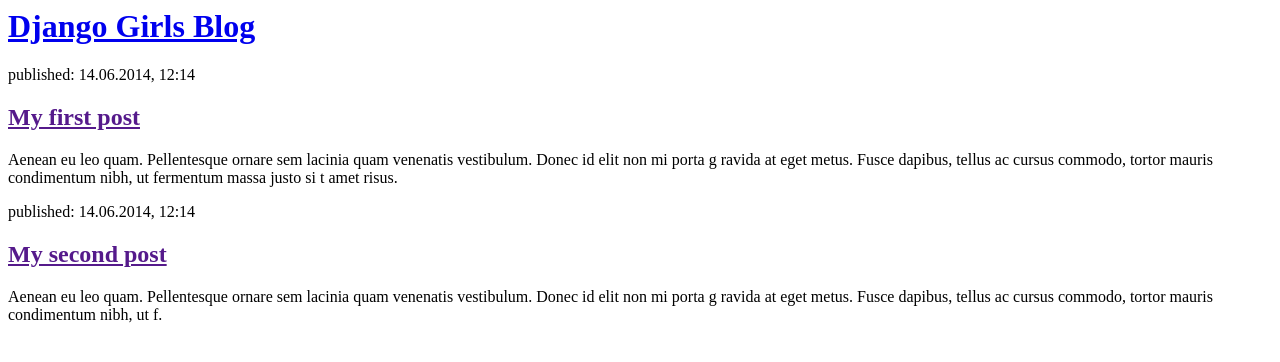
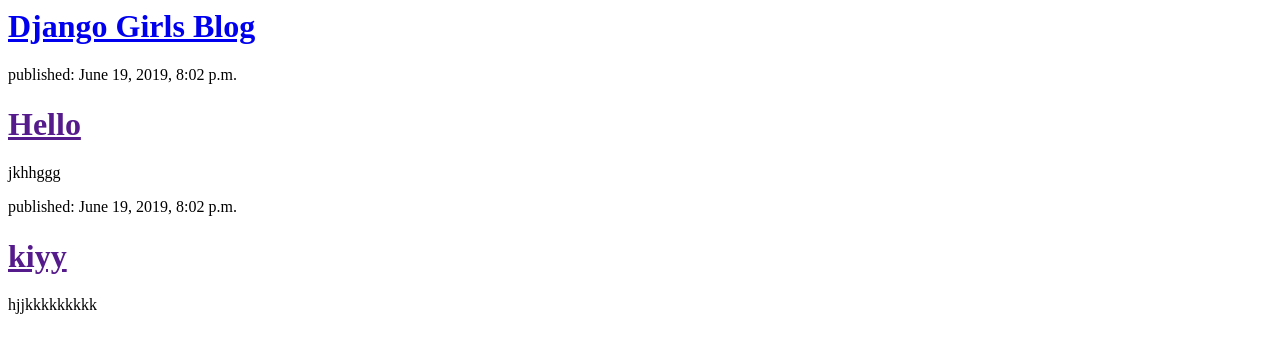
Before and after one commit to ronaldbaruelo/django-blog, a Django app: page / in a window 1280 px wide. Shown: the top 362 px of the page. Run offline with Django 3.2, Linux system fonts and the light colour scheme; data comes from the database, SQL or seed files in the repository; both versions use the stored data as it was after the commit.

Commit message:
Modified templates to display

```diff
--- a/blog/templates/blog/post_list.html
+++ b/blog/templates/blog/post_list.html
@@ -1,30 +1,12 @@
-<html>
-  <head>
-    <title>Django Girls blog</title>
-  </head>
-  <body>
-    <div>
-      <h1><a href="/">Django Girls Blog</a></h1>
-    </div>
-
-    <div>
-      <p>published: 14.06.2014, 12:14</p>
-      <h2><a href="">My first post</a></h2>
-      <p>
-        Aenean eu leo quam. Pellentesque ornare sem lacinia quam venenatis
-        vestibulum. Donec id elit non mi porta g ravida at eget metus. Fusce
-        dapibus, tellus ac cursus commodo, tortor mauris condimentum nibh, ut
-        fermentum massa justo si t amet risus.
-      </p>
-    </div>
-    <div>
-      <p>published: 14.06.2014, 12:14</p>
-      <h2><a href="">My second post</a></h2>
-      <p>
-        Aenean eu leo quam. Pellentesque ornare sem lacinia quam venenatis
-        vestibulum. Donec id elit non mi porta g ravida at eget metus. Fusce
-        dapibus, tellus ac cursus commodo, tortor mauris condimentum nibh, ut f.
-      </p>
-    </div>
-  </body>
-</html>
+<div>
+  <h1><a href="/">Django Girls Blog</a></h1>
+</div>
+{% for post in posts %}
+<div>
+  <p>published: {{ post.published_date }}</p>
+  <h1>
+    <a href="">{{ post.title }}</a>
+  </h1>
+  <p>{{ post.text | linebreaksbr }}</p>
+</div>
+{% endfor %}
--- a/blog/views.py
+++ b/blog/views.py
@@ -1,5 +1,8 @@
 from django.shortcuts import render
+from	.models	import	Post
+from	django.utils	import	timezone
 
 # Create your views here.
 def	post_list(request):
-    return	render(request,	'blog/post_list.html')
+    posts	=	Post.objects.filter(published_date__lte=timezone.now()).order_by('published_date')
+    return	render(request,	'blog/post_list.html',	{'posts':	posts})
```
Also changed, not shown: db.sqlite3.
